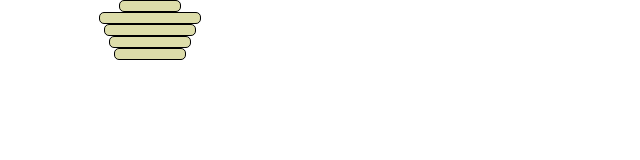
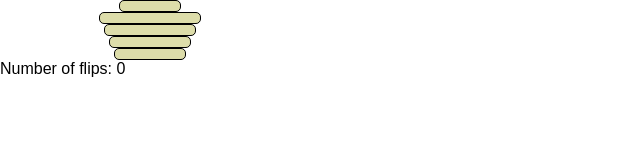
Before and after one commit to stevenlundy/pancake-flip, a React (Create React App) app: page / in a window 1280 px wide. Shown: the top 160 px of the page, without its empty margins (0-640 px from the left). Built offline with nearby package versions, Linux system fonts and the light colour scheme.

Commit message:
Add a flip counter

```diff
--- a/src/App.js
+++ b/src/App.js
@@ -14,6 +14,7 @@ class App extends Component {
   constructor(props) {
     super(props);
     this.state = {
+      flips: 0,
       pancakesInStack: DEFAULT_SETTINGS.pancakesInStack,
       pancakesAreBurnt: DEFAULT_SETTINGS.pancakesAreBurnt,
       pancakesAreUniqueSizes: DEFAULT_SETTINGS.pancakesAreUniqueSizes,
@@ -35,6 +36,7 @@ class App extends Component {
       flippingStack = flippingStack.map(value => -value);
     }
     this.setState({
+      flips: this.state.flips + 1,
       pancakes: flippingStack.concat(restOfStack)
     });
   }
@@ -43,6 +45,7 @@ class App extends Component {
     return (
       <div>
         <PancakeStack pancakes={this.state.pancakes} onClick={(i) => this.flipPancake(i)} />
+        <div> Number of flips: {this.state.flips}</div>
       </div>
     );
   }
```
